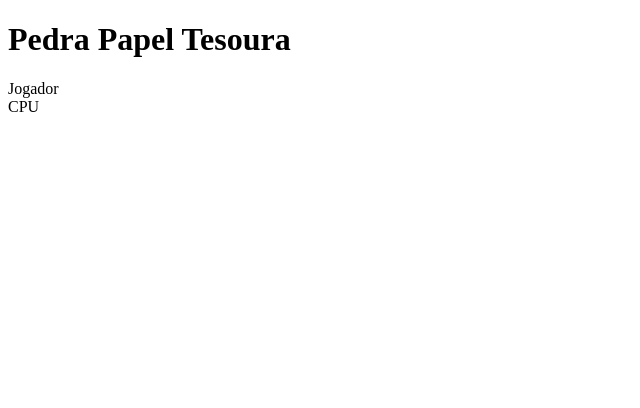
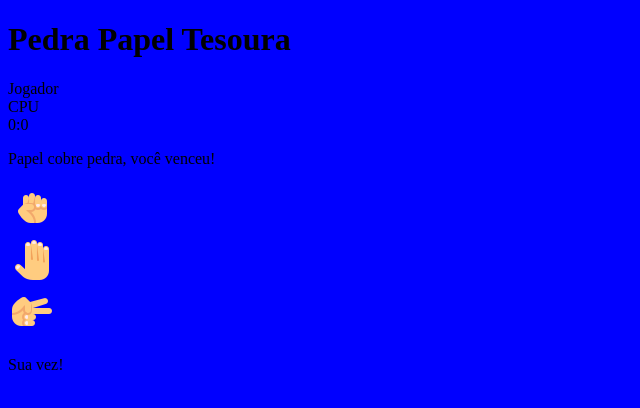
Before and after one commit to andersonclementte/jokempo, a plain HTML site: page index.html in a window 1280 px wide. Shown: the whole page, without its empty margins (0-640 px from the left). Drawn offline with Linux system fonts and the light colour scheme.

Commit message:
Inserted elements in HTML

```diff
--- a/index.html
+++ b/index.html
@@ -3,6 +3,7 @@
     <head>
         <meta charset="utf-8">
         <title>Pedra-papel-tesoura</title>
+        <link rel="stylesheet" href="style.css">
     </head>
     <body>
         <header>
@@ -11,6 +12,23 @@
         <div class="score-boarder">
             <div id="jogador-label" class="badge">Jogador</div>
             <div id="cpu-label" class="badge">CPU</div>
+            <span id="player-score">0</span>:<span id="cpu-score">0</span>
         </div>
+        <div class="result">
+            <p>Papel cobre pedra, você venceu!</p>
+        </div>
+
+        <div class="choices">
+            <div class="choice" id="p">
+                <img src="./img/icons8-clenched-fist-48.png" alt="">
+            </div>
+            <div class="choice" id="pa">
+                <img src="./img/icons8-hand-48.png" alt="">
+            </div>
+            <div class="choice" id="t">
+                <img src="./img/icons8-hand-scissors-48.png" alt="">
+            </div>
+        </div>
+        <p>Sua vez!</p>
     </body>
 </html>
--- a/style.css
+++ b/style.css
@@ -0,0 +1,3 @@
+body {
+    background: blue;
+}
```
Also changed, not shown: img/icons8-clenched-fist-48.png (added), img/icons8-hand-48.png (added), img/icons8-hand-scissors-48.png (added).
